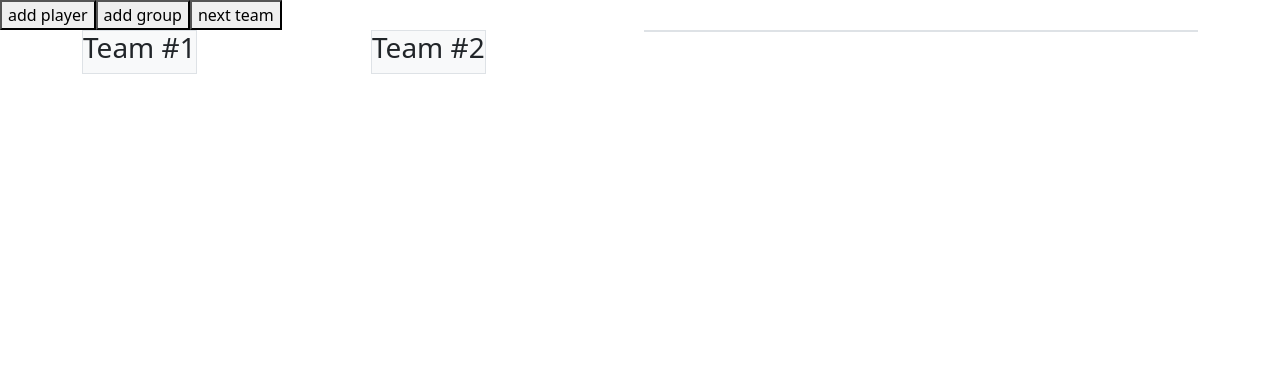
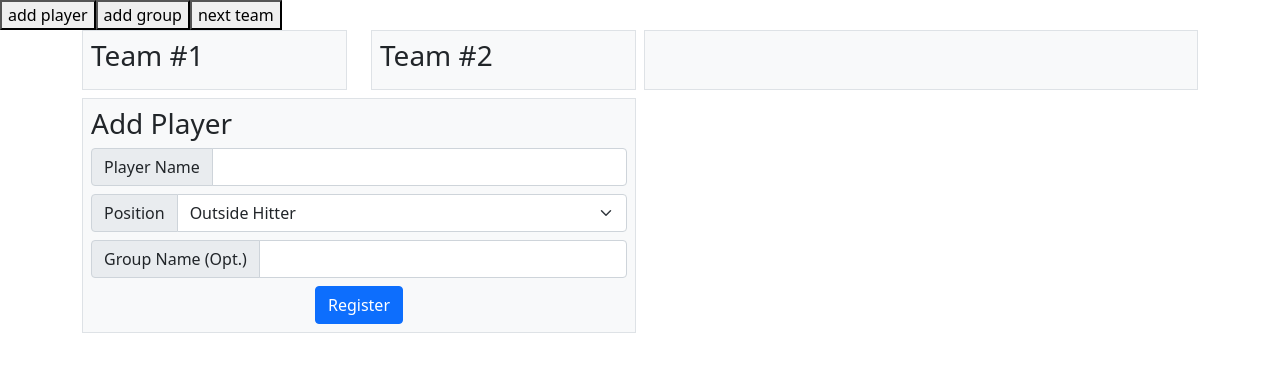
Before and after one commit to yusufvg/open-gym-queue, a React (Create React App) app: page / in a window 1280 px wide. Shown: the top 372 px of the page. Built offline with nearby package versions, Linux system fonts and the light colour scheme.

Commit message:
implemented add player form

```diff
--- /dev/null
+++ b/src/components/AddPlayerWindow.jsx
@@ -0,0 +1,101 @@
+import React from "react";
+
+class AddPlayerWindow extends React.Component {
+  state = {
+    name: "",
+    position: "Outside Hitter",
+    group: "",
+  };
+
+  handleSubmit = (e) => {
+    e.preventDefault();
+
+    const { name, position, group } = this.state;
+    const { handleAddPlayer, handleAddPlayerToGroup } = this.props;
+
+    console.log(name, position, group);
+
+    group === ""
+      ? handleAddPlayer(name, position)
+      : handleAddPlayerToGroup(name, position, group);
+
+    this.setState({ name: "", position: "Outside Hitter", group: "" });
+  };
+
+  handleNameChange = (e) => {
+    this.setState({ name: e.target.value });
+  };
+  handlePositionChange = (e) => {
+    this.setState({ position: e.target.value });
+  };
+  handleGroupChange = (e) => {
+    this.setState({ group: e.target.value });
+  };
+
+  render() {
+    return (
+      <div className="col-12 col-md-6">
+        <div className="border bg-light p-2 h-100 w-100 d-inline-block">
+          <form onSubmit={this.handleSubmit}>
+            <h3>Add Player</h3>
+            <div className="mb-2">
+              <div className="input-group">
+                <span className="input-group-text">Player Name</span>
+                <input
+                  type="text"
+                  id="name"
+                  name="name"
+                  className="form-control"
+                  value={this.state.name}
+                  onChange={this.handleNameChange}
+                  required
+                />
+              </div>
+            </div>
+            <div className="mb-2">
+              <div className="input-group">
+                <span className="input-group-text">Position</span>
+                <select
+                  className="form-select"
+                  name="position"
+                  id="postion"
+                  value={this.state.position}
+                  onChange={this.handlePositionChange}
+                >
+                  <option value="Outside Hitter">Outside Hitter</option>
+                  <option value="Opposite">Opposite</option>
+                  <option value="Middle Blocker">Middle Blocker</option>
+                  <option value="Setter">Setter</option>
+                  <option value="Libero">Libero</option>
+                  <option value="Defensive Specialist">
+                    Defensive Specialist
+                  </option>
+                </select>
+              </div>
+            </div>
+            <div className="mb-2">
+              <div className="input-group">
+                <span className="input-group-text">Group Name (Opt.)</span>
+                <input
+                  type="text"
+                  id="group"
+                  name="group"
+                  className="form-control"
+                  value={this.state.group}
+                  onChange={this.handleGroupChange}
+                />
+              </div>
+            </div>
+            <div className="text-center">
+              <button type="submit" className="btn btn-primary">
+                Register
+              </button>
+            </div>
+          </form>
+        </div>
+      </div>
+    );
+  }
+}
+
+export default AddPlayerWindow;
--- a/src/components/QueueItemCard.jsx
+++ b/src/components/QueueItemCard.jsx
@@ -1,7 +1,7 @@
-import React, { Component } from "react";
+import React from "react";
 
 const QueueItemCard = ({ qItem }) => {
-  const { type, size, item } = qItem;
+  const { type, item } = qItem;
 
   const players = type === "group" ? item.players : [item];
 
--- a/src/components/QueueView.jsx
+++ b/src/components/QueueView.jsx
@@ -1,10 +1,10 @@
-import { queue } from "async";
 import React, { Component } from "react";
+import AddPlayerWindow from "./AddPlayerWindow.jsx";
 import { Player, Group, QueueItem } from "./QueueUtils.js";
 import QueueWindow from "./QueueWindow.jsx";
 import TeamWindow from "./TeamWindow.jsx";
 
-class QueueView extends React.Component {
+class QueueView extends Component {
   state = {
     nextFunction: this.playTwoNext,
     teams: [[], []],
@@ -41,7 +41,7 @@ class QueueView extends React.Component {
 
   twoOffNext = () => {};
 
-  addPlayer = (name, position) => {
+  onAddPlayer = (name, position) => {
     const newPlayerID = this.state.nextPlayerID;
     const newItemID = this.state.nextItemID;
     const player = new Player(newPlayerID, name, position);
@@ -57,7 +57,7 @@ class QueueView extends React.Component {
     });
   };
 
-  addPlayerToGroup = (name, position, group) => {
+  onAddPlayerToGroup = (name, position, group) => {
     const newPlayerID = this.state.nextPlayerID;
     const newItemID = this.state.nextItemID;
     const player = new Player(newPlayerID, name, position);
@@ -102,8 +102,10 @@ class QueueView extends React.Component {
   render() {
     return (
       <div>
-        <button onClick={() => this.addPlayer("test", "OP")}>add player</button>
-        <button onClick={() => this.addPlayerToGroup("test", "OP", "group1")}>
+        <button onClick={() => this.onAddPlayer("test", "OP")}>
+          add player
+        </button>
+        <button onClick={() => this.onAddPlayerToGroup("test", "OP", "group1")}>
           add group
         </button>
         <button onClick={() => this.playTwoNext(0)}>next team</button>
@@ -118,6 +120,12 @@ class QueueView extends React.Component {
             </div>
             <QueueWindow queue={this.state.queue} />
           </div>
+          <div className="row gx-2">
+            <AddPlayerWindow
+              handleAddPlayer={this.onAddPlayer}
+              handleAddPlayerToGroup={this.onAddPlayerToGroup}
+            />
+          </div>
         </div>
       </div>
     );
--- a/src/components/QueueWindow.jsx
+++ b/src/components/QueueWindow.jsx
@@ -1,10 +1,10 @@
-import React, { Component } from "react";
+import React from "react";
 import QueueItemCard from "./QueueItemCard.jsx";
 
 const QueueWindow = ({ queue }) => {
   return (
-    <div className="col-12 col-md-6">
-      <div className="border bg-light">
+    <div className="col-12 col-md-6 mb-2">
+      <div className="border bg-light h-100 w-100 d-inline-block">
         {queue.map((i) => (
           <QueueItemCard key={i.type + i.id} qItem={i} />
         ))}
--- a/src/components/TeamWindow.jsx
+++ b/src/components/TeamWindow.jsx
@@ -1,14 +1,16 @@
-import React, { Component } from "react";
+import React from "react";
 import QueueItemCard from "./QueueItemCard";
 
 const TeamWindow = ({ num, team }) => {
   return (
     <div className="col-12 col-xl-6">
-      <div className="border bg-light h-100 d-inline-block">
-        <h3>Team #{num}</h3>
-        {team.map((i) => (
-          <QueueItemCard key={i.type + i.id} qItem={i} />
-        ))}
+      <div className="mb-2">
+        <div className="border bg-light p-2 w-100 h-100 d-inline-block">
+          <h3>Team #{num}</h3>
+          {team.map((i) => (
+            <QueueItemCard key={i.type + i.id} qItem={i} />
+          ))}
+        </div>
       </div>
     </div>
   );
```
